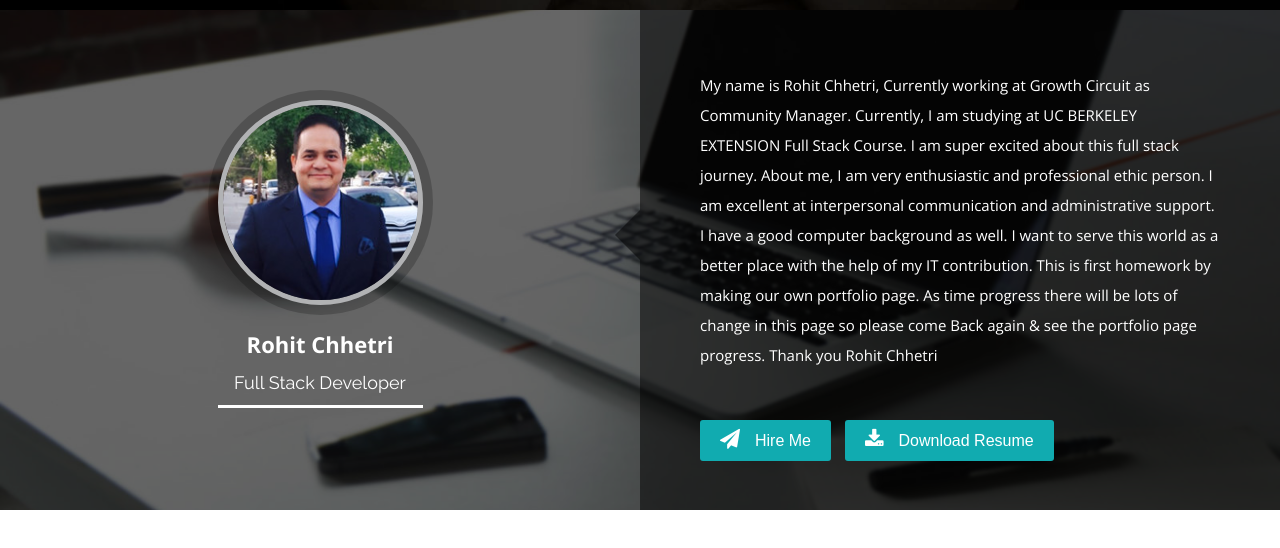
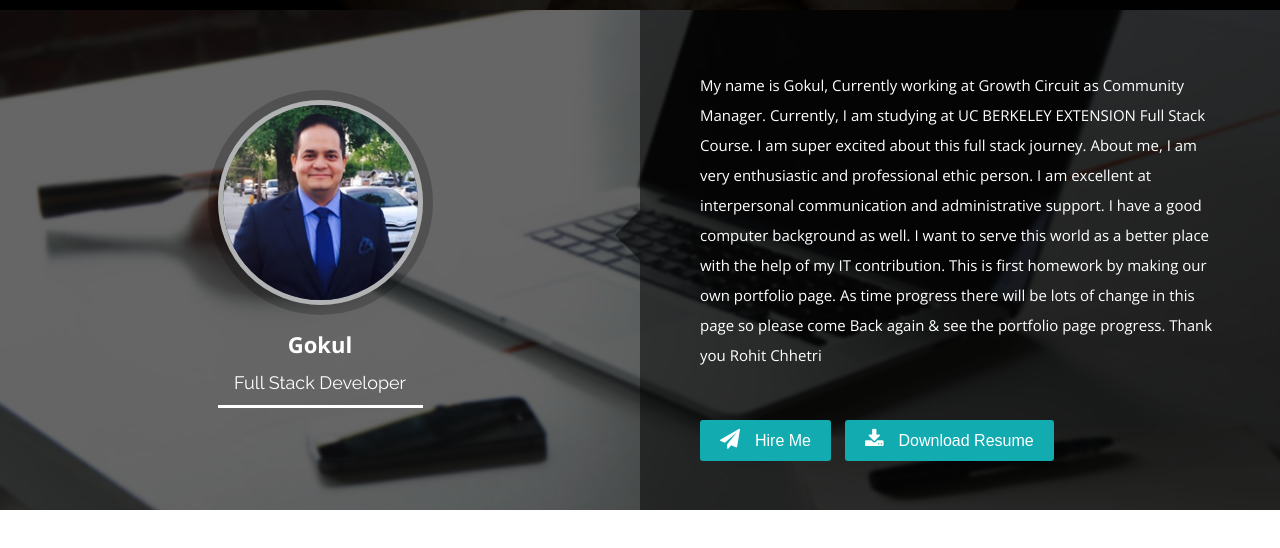
Before and after one commit to gokulk2912/port, a website: page view/index.html in a window 1280 px wide. Shown: the part 790-1338 px from the top of the page. Drawn offline with nearby package versions, Linux system fonts and the light colour scheme; some packages are replaced by stand-ins of ours.

Commit message:
Update index.html

```diff
--- a/view/index.html
+++ b/view/index.html
@@ -10,7 +10,7 @@
   <!--- Basic Page Needs
    ================================================== -->
   <meta charset="utf-8">
-  <title>Rohit Chhetri &amp; Portffolio</title>
+  <title>Gokul &amp; Portffolio</title>
   <meta name="description" content="">
   <meta name="author" content="">
 
@@ -106,7 +106,7 @@
           <div class="pp-container">
 
             <img class="profile-pic wow zoomIn" src="images/rohitPort.jpeg" alt="Rohit Chhetri" />
-            <h2>Rohit Chhetri</h2>
+            <h2>Gokul</h2>
             <h3>Full Stack Developer</h3>
           </div> <!-- Profile Picture -->
         </div>
@@ -115,7 +115,7 @@
         <div class="six columns main-col wow fadeIn">
           <div class="arrow-left"></div>
 
-          <p>My name is Rohit Chhetri, Currently working at Growth Circuit as Community Manager. Currently, I am studying at UC BERKELEY EXTENSION Full Stack Course. I am super excited about this full stack journey. About me, I am very enthusiastic and professional ethic person. I am excellent at interpersonal communication and administrative support. I have a good computer background as well. I want to serve this world as a better place with the help of my IT contribution. This is first homework by making our own portfolio page. As time progress there will be lots of change in this page so please come Back again & see the portfolio page progress.
+          <p>My name is Gokul, Currently working at Growth Circuit as Community Manager. Currently, I am studying at UC BERKELEY EXTENSION Full Stack Course. I am super excited about this full stack journey. About me, I am very enthusiastic and professional ethic person. I am excellent at interpersonal communication and administrative support. I have a good computer background as well. I want to serve this world as a better place with the help of my IT contribution. This is first homework by making our own portfolio page. As time progress there will be lots of change in this page so please come Back again & see the portfolio page progress.
             Thank you Rohit Chhetri
           </p>
 
```
